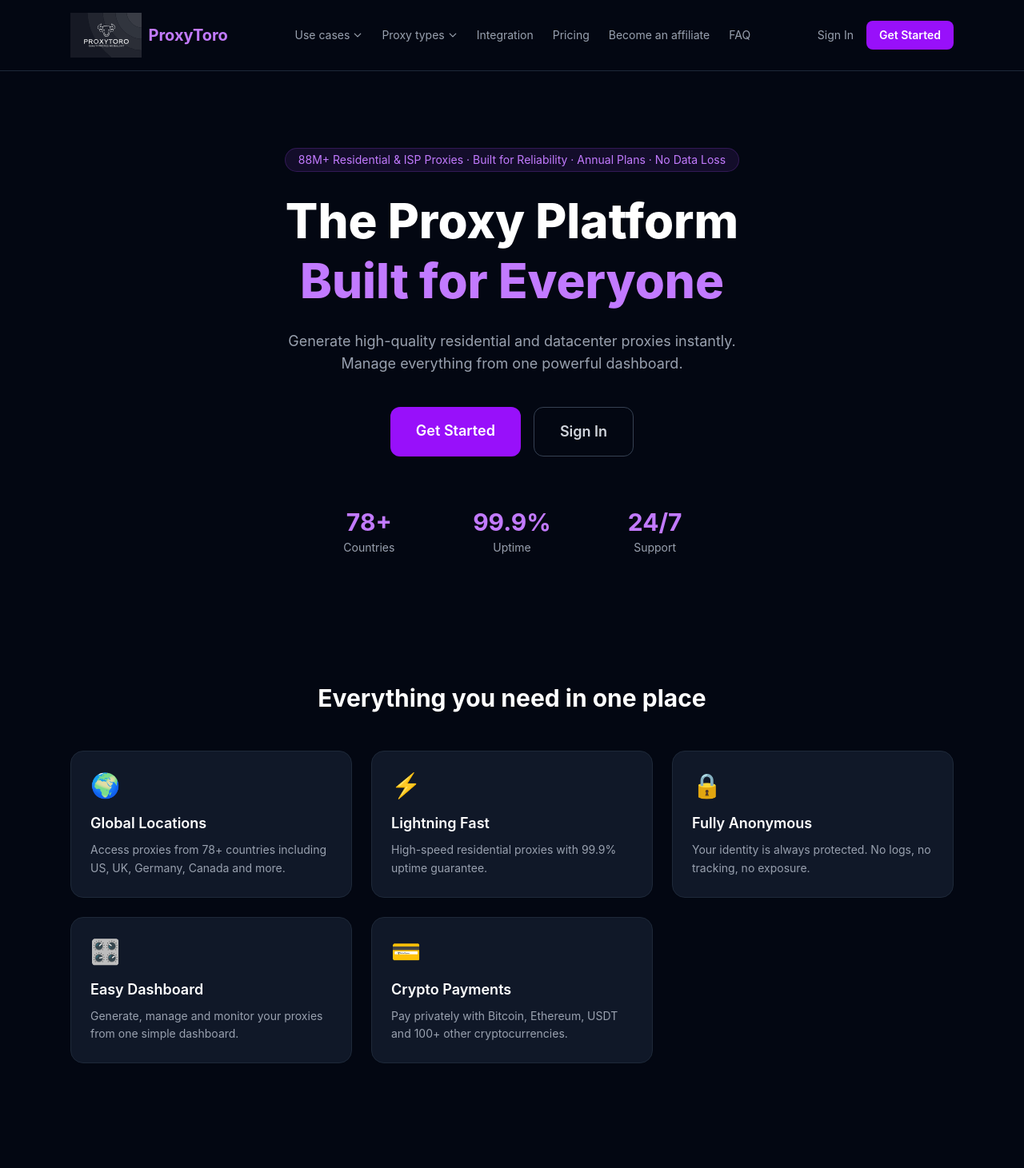
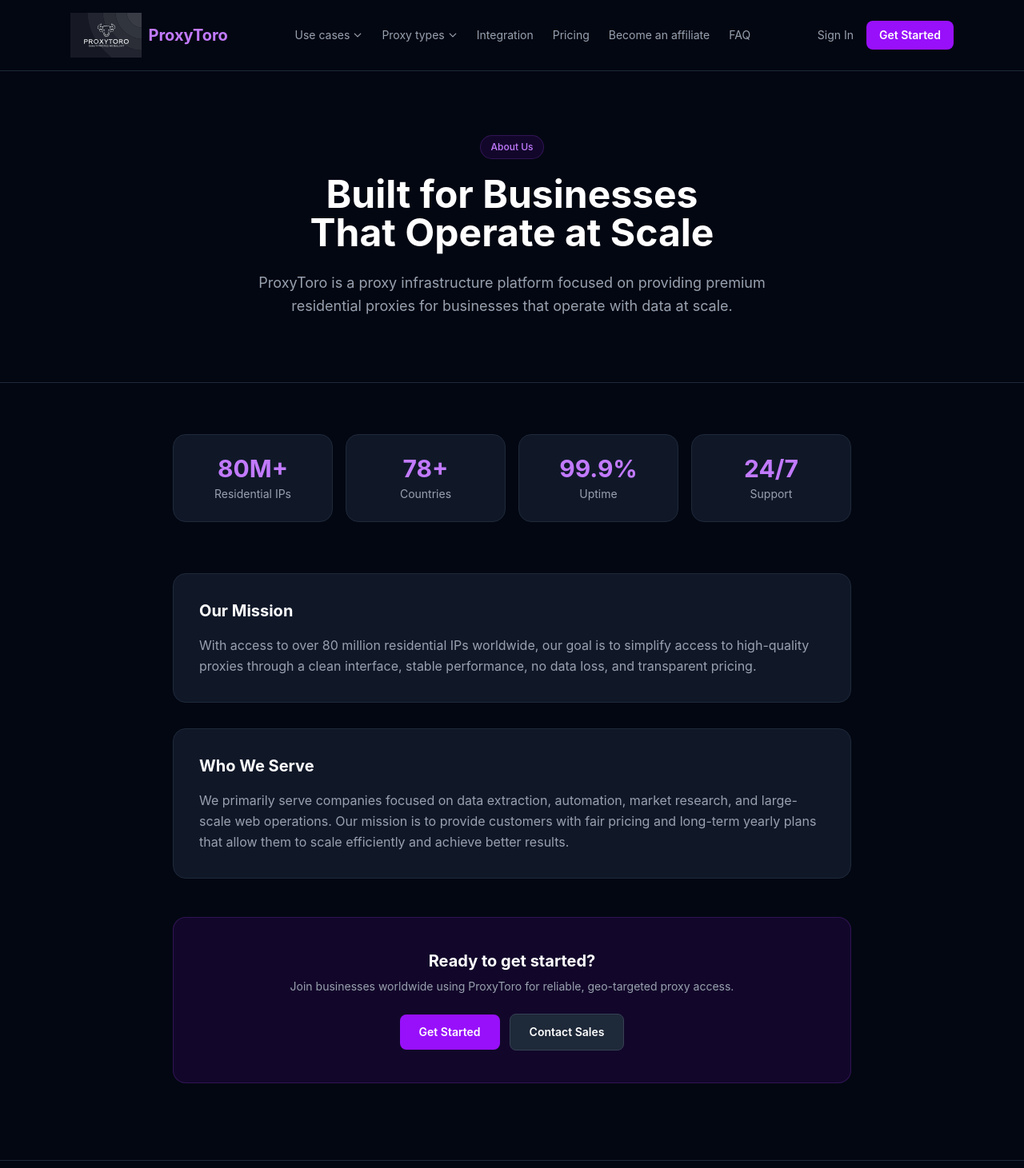
Before and after one commit to yoelKraitman/ProxyToro-Platform, a React (Vite) app in the folder frontend/: page /about in a window 1280 px wide. Before the commit this address led to /. Shown: the top 1461 px of the page at 80% size. Built offline with nearby package versions, Linux system fonts and the light colour scheme.

Commit message:
feat: add About Us page

```diff
--- a/frontend/src/App.jsx
+++ b/frontend/src/App.jsx
@@ -14,6 +14,7 @@ import VerifyEmail from './pages/VerifyEmail'
 import VerifySuccess from './pages/VerifySuccess'
 import ContactSales from './pages/ContactSales'
 import Integration from './pages/Integration'
+import About from './pages/About'
 
 function PrivateRoute({ children }) {
   const { user } = useAuth()
@@ -67,6 +68,7 @@ function AppRoutes() {
       <Route path="/verify-success" element={<VerifySuccess />} />
       <Route path="/contact" element={<ContactSales />} />
       <Route path="/integration" element={<Integration />} />
+      <Route path="/about" element={<About />} />
       <Route path="/forgot-password" element={<ForgotPassword />} />
       <Route path="/reset-password" element={<ResetPassword />} />
       <Route path="*" element={<Navigate to="/" />} />
--- a/frontend/src/components/Footer.jsx
+++ b/frontend/src/components/Footer.jsx
@@ -11,7 +11,7 @@ const columns = [
   {
     title: 'Company',
     links: [
-      { label: 'About Us',          href: '#' },
+      { label: 'About Us',          href: '/about' },
       { label: 'Contact Sales',     href: '/contact' },
       { label: 'Referral Program',  href: '#' },
       { label: 'Blog',              href: '#' },
--- /dev/null
+++ b/frontend/src/pages/About.jsx
@@ -0,0 +1,95 @@
+import { Link } from 'react-router-dom'
+import Navbar from '../components/Navbar'
+import Footer from '../components/Footer'
+
+const stats = [
+  { value: '80M+', label: 'Residential IPs' },
+  { value: '78+',  label: 'Countries' },
+  { value: '99.9%', label: 'Uptime' },
+  { value: '24/7', label: 'Support' },
+]
+
+export default function About() {
+  return (
+    <div className="min-h-screen bg-gray-950 flex flex-col">
+      <Navbar />
+
+      <main className="flex-1">
+        {/* Hero */}
+        <div className="border-b border-gray-800">
+          <div className="max-w-4xl mx-auto px-6 py-20 text-center">
+            <div className="inline-flex items-center gap-2 bg-purple-600/10 border border-purple-500/20 text-purple-400 text-xs font-medium px-3 py-1.5 rounded-full mb-5">
+              About Us
+            </div>
+            <h1 className="text-4xl sm:text-5xl font-bold text-white mb-6">
+              Built for Businesses<br className="hidden sm:block" /> That Operate at Scale
+            </h1>
+            <p className="text-gray-400 text-lg leading-relaxed max-w-2xl mx-auto">
+              ProxyToro is a proxy infrastructure platform focused on providing premium residential proxies
+              for businesses that operate with data at scale.
+            </p>
+          </div>
+        </div>
+
+        <div className="max-w-4xl mx-auto px-6 py-16">
+
+          {/* Stats */}
+          <div className="grid grid-cols-2 sm:grid-cols-4 gap-4 mb-16">
+            {stats.map(s => (
+              <div key={s.label} className="bg-gray-900 border border-gray-800 rounded-2xl px-6 py-6 text-center">
+                <p className="text-3xl font-bold text-purple-400 mb-1">{s.value}</p>
+                <p className="text-gray-400 text-sm">{s.label}</p>
+              </div>
+            ))}
+          </div>
+
+          {/* Mission */}
+          <div className="space-y-8">
+            <div className="bg-gray-900 border border-gray-800 rounded-2xl p-8">
+              <h2 className="text-white font-bold text-xl mb-4">Our Mission</h2>
+              <p className="text-gray-400 leading-relaxed">
+                With access to over 80 million residential IPs worldwide, our goal is to simplify access
+                to high-quality proxies through a clean interface, stable performance, no data loss, and
+                transparent pricing.
+              </p>
+            </div>
+
+            <div className="bg-gray-900 border border-gray-800 rounded-2xl p-8">
+              <h2 className="text-white font-bold text-xl mb-4">Who We Serve</h2>
+              <p className="text-gray-400 leading-relaxed">
+                We primarily serve companies focused on data extraction, automation, market research,
+                and large-scale web operations. Our mission is to provide customers with fair pricing
+                and long-term yearly plans that allow them to scale efficiently and achieve better results.
+              </p>
+            </div>
+          </div>
+
+          {/* CTA */}
+          <div className="mt-12 bg-purple-600/10 border border-purple-500/20 rounded-2xl px-6 py-10 text-center">
+            <h3 className="text-white font-bold text-xl mb-2">Ready to get started?</h3>
+            <p className="text-gray-400 text-sm mb-6">
+              Join businesses worldwide using ProxyToro for reliable, geo-targeted proxy access.
+            </p>
+            <div className="flex items-center justify-center gap-3 flex-wrap">
+              <Link
+                to="/register"
+                className="bg-purple-600 hover:bg-purple-700 text-white font-semibold px-6 py-3 rounded-lg transition text-sm"
+              >
+                Get Started
+              </Link>
+              <Link
+                to="/contact"
+                className="bg-gray-800 hover:bg-gray-700 border border-gray-700 text-white font-semibold px-6 py-3 rounded-lg transition text-sm"
+              >
+                Contact Sales
+              </Link>
+            </div>
+          </div>
+
+        </div>
+      </main>
+
+      <Footer />
+    </div>
+  )
+}
```
